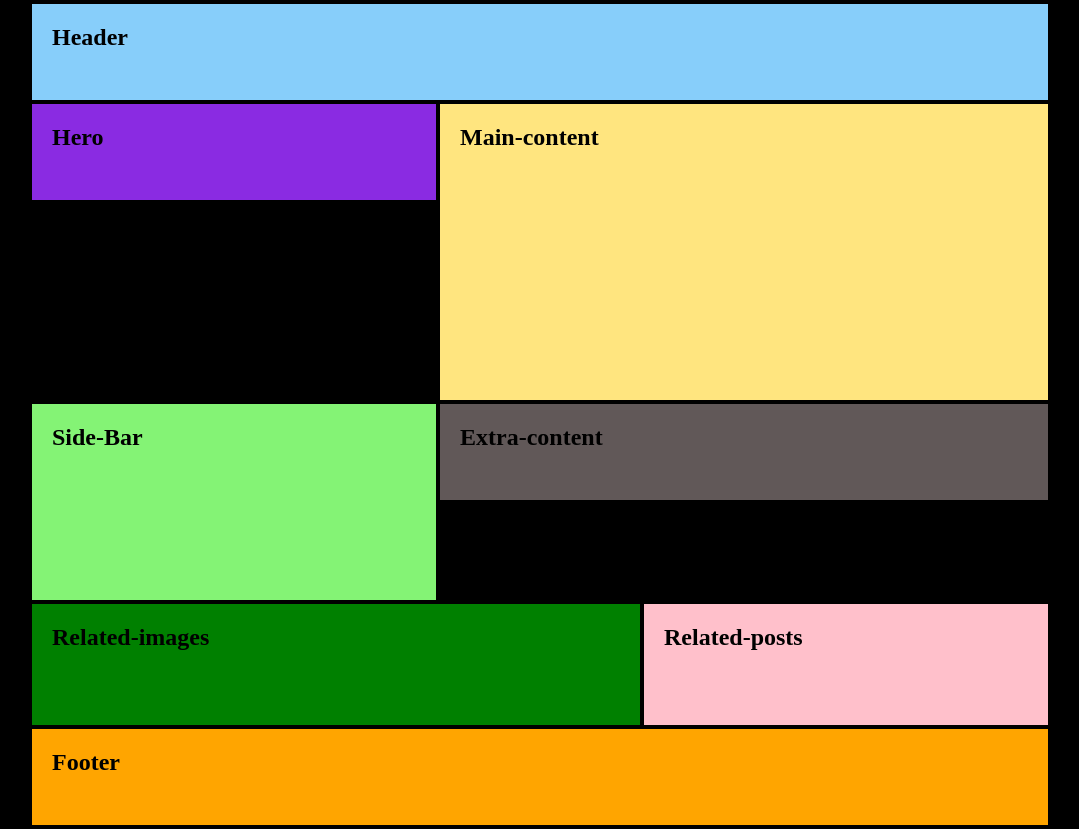
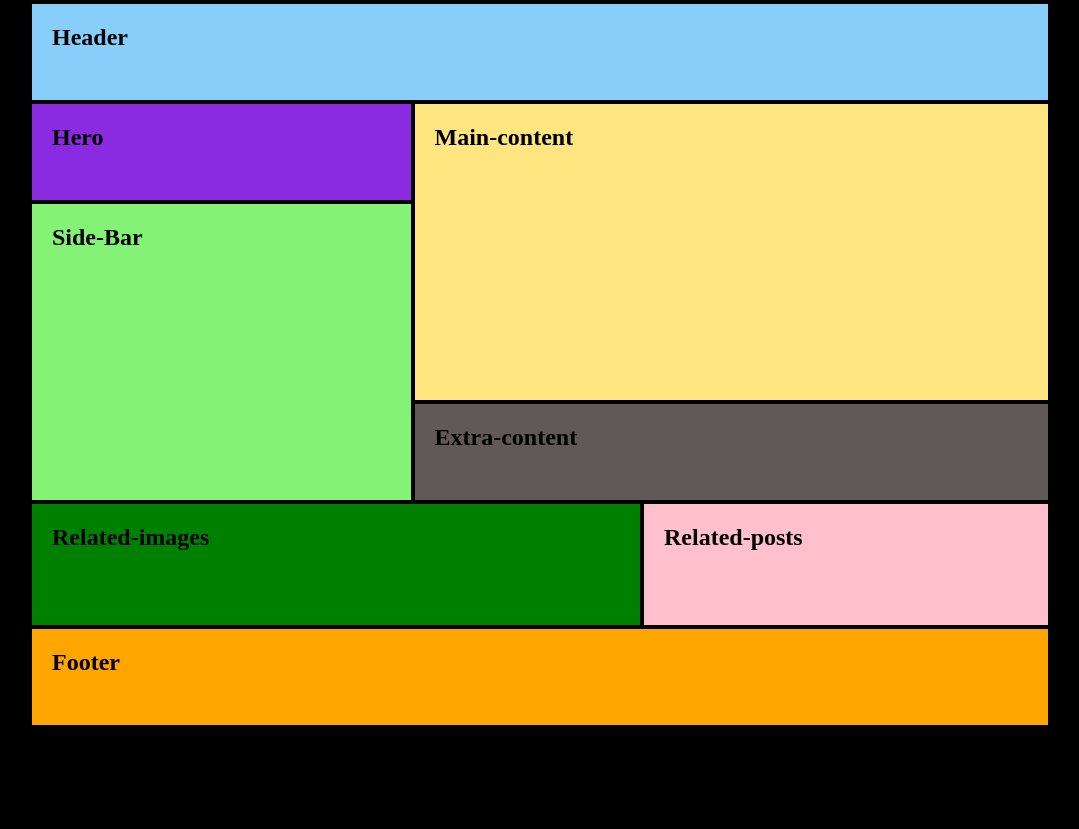
Before and after one commit to AchinthyaDew/hellowworld, a plain HTML site: page index.html in a window 1280 px wide. Shown: the whole page, without its empty margins (100-1179 px from the left). After the commit the page ends 800 px from the top, so only its background shows below. Drawn offline with Linux system fonts and the light colour scheme.

Commit message:
hellowworld

```diff
--- a/index.html
+++ b/index.html
@@ -15,24 +15,26 @@
     </section>
 
     <div class="flex-container">
+        <div class="flex1">
             <section class="Hero">
                 <h1>Hero</h1>
             </section>
-        <section class="Main-content">
-            <h1>Main-content</h1>
+            <section class="Side-Bar">
+                <h1>Side-Bar</h1>
             </section>
         </div>
 
-    <div class="flex-container2">
-        <section class="Side-Bar">
-            <h1>Side-Bar</h1>
+        <div class="flex2">
+            <section class="Main-content">
+                <h1>Main-content</h1>
             </section>
             <section class="Extra-content">
                 <h1>Extra-content</h1>
             </section>
         </div>
+    </div>
 
-    <div class="flex-container3">
+    <div class="flex-container2">
         <section class="Related-images">
             <h1>Related-images</h1>
         </section>
--- a/style.css
+++ b/style.css
@@ -25,36 +25,39 @@ section {
     display: flex;
 }
 
+/*flex1*/
+.flex1 {
+    width: 60%;
+}
+
 .Hero {
+    background-color: blueviolet;
     height: 100px;
-    width: 40%;
-    background-color: blueviolet
+
+}
+
+.Side-Bar {
+    background-color: rgb(132, 243, 117);
+    height: 300px;
+}
+
+/*flex2*/
+.flex2 {
+    width: 100%;
 }
 
 .Main-content {
     background-color: rgb(255, 229, 127);
-    width: 60%;
     height: 300px;
 }
 
-.flex-container2 {
-    display: flex;
-    flex-grow: 1;
-}
+.Extra-content {
 
-.Side-Bar {
-    background-color: rgb(132, 243, 117);
-    width: 40%;
-    height: 200px;
-}
-
-.Extra-content {
-    width: 60%;
     height: 100px;
     background-color: rgb(97, 88, 88);
 }
 
-.flex-container3 {
+.flex-container2 {
     display: flex;
 }
 
```
Lines whose indentation alone changed are shown as unchanged.
